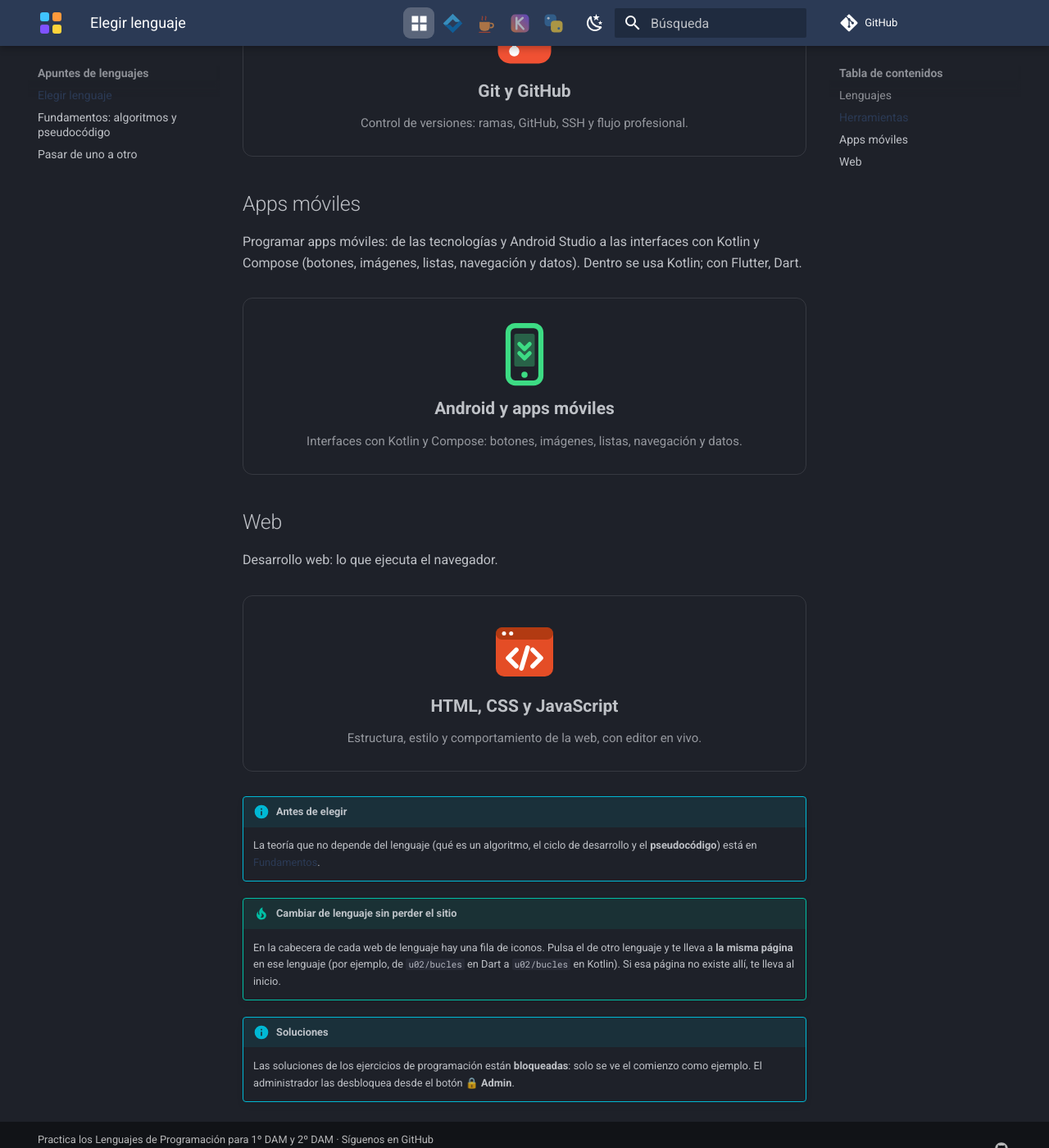
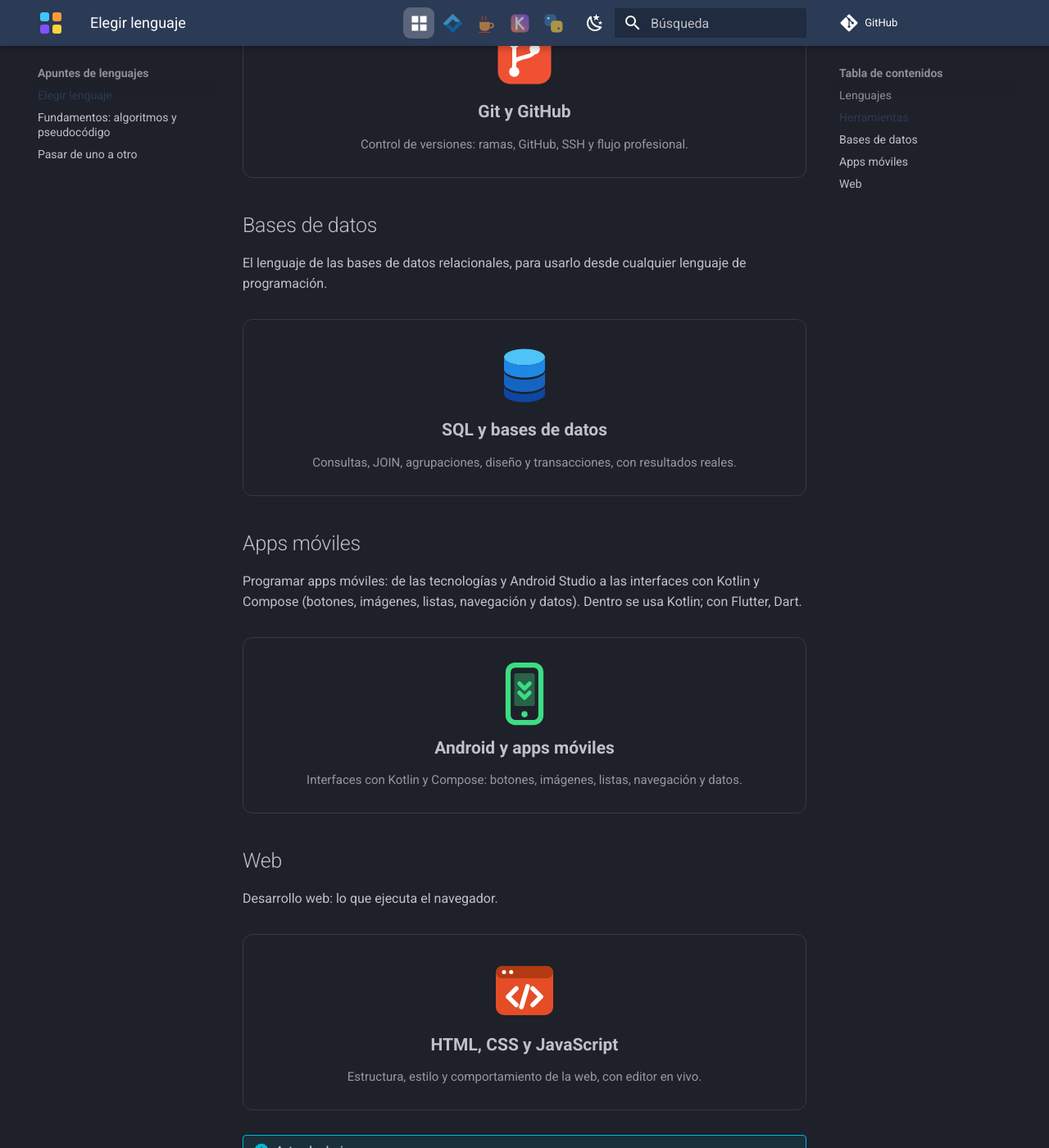
Before and after one commit to apuntes-dam/apuntes-lenguajes, an MkDocs documentation site: the page built from docs/index.md, in a window 1280 px wide and 1400 px high, scrolled down 1246 px. Shown: the whole window at 82% size. Built offline with MkDocs 1.6.1 and Material for MkDocs 9.7.7, drawn with Linux system fonts in a browser that asks for light colours; comment, search, counter and statistics services are not loaded; some of the changed text lies outside the part shown.

Commit message:
Enlace al sitio de SQL y selector de lenguajes actualizado
Co-Authored-By: Claude Sonnet 5.5 <noreply@anthropic.com>

```diff
--- a/docs/assets/lenguajes.js
+++ b/docs/assets/lenguajes.js
@@ -19,6 +19,10 @@
   var here = location.pathname.match(/^\/([^\/]+)\/(.*)$/);
   var repo = here ? here[1] : "";
   var rest = here ? here[2] : "";
+  /* Solo los cuatro lenguajes (y el hub) comparten estructura de páginas. En las demás webs
+     (Git, Android, Web, SQL...) los iconos llevan a la portada del lenguaje, no a la misma ruta. */
+  var ES_LENGUAJE = repo === HUB.repo || LANGS.some(function (l) { return l.repo === repo; });
+  if (!ES_LENGUAJE) rest = "";
 
   /* ---------- Selector de lenguaje ---------- */
   function buildSwitcher() {
--- a/docs/index.md
+++ b/docs/index.md
@@ -1,6 +1,6 @@
 # Practica los Lenguajes de Programación para 1º DAM y 2º DAM
 
-Apuntes y ejercicios de **Dart / Flutter, Java, Kotlin y Python**, y de las herramientas que se usan con ellos (**Git y GitHub**, **Android**, **HTML, CSS y JavaScript**). Los lenguajes comparten estructura: de la unidad 1 (primer programa) a la unidad 9 (bases de datos), con **175 ejercicios** adaptados.
+Apuntes y ejercicios de **Dart / Flutter, Java, Kotlin y Python**, y de las herramientas que se usan con ellos (**Git y GitHub**, **SQL**, **Android**, **HTML, CSS y JavaScript**). Los lenguajes comparten estructura: de la unidad 1 (primer programa) a la unidad 9 (bases de datos), con **175 ejercicios** adaptados.
 
 [Elegir lenguaje](#lenguajes){ .md-button .md-button--primary }
 [Síguenos en GitHub](https://github.com/apuntes-dam/){ .md-button }
@@ -27,6 +27,14 @@ Lo que se usa **con cualquier lenguaje**.
 <a class="lang-card" href="https://apuntes-dam.github.io/git-apuntes/"><svg viewBox="0 0 64 64"><rect x="6" y="6" width="52" height="52" rx="12" fill="#f05133"/><path fill="none" stroke="#fff" stroke-width="4" stroke-linecap="round" d="M22 18v20M22 38c0-8 20-4 20-14"/><circle cx="22" cy="18" r="5" fill="#fff"/><circle cx="22" cy="46" r="5" fill="#fff"/><circle cx="42" cy="24" r="5" fill="#fff"/><path fill="none" stroke="#fff" stroke-width="4" stroke-linecap="round" d="M22 38v3"/></svg><strong>Git y GitHub</strong><span>Control de versiones: ramas, GitHub, SSH y flujo profesional.</span></a>
 </div>
 
+## Bases de datos
+
+El lenguaje de las bases de datos relacionales, para usarlo desde cualquier lenguaje de programación.
+
+<div class="lang-cards">
+<a class="lang-card" href="https://apuntes-dam.github.io/sql-apuntes/"><svg viewBox="0 0 64 64"><ellipse cx="32" cy="14" rx="20" ry="8" fill="#4fc3f7"/><path fill="#1e88e5" d="M12 14v12c0 4.4 9 8 20 8s20-3.6 20-8V14c0 4.4-9 8-20 8s-20-3.6-20-8z"/><path fill="#1565c0" d="M12 28v12c0 4.4 9 8 20 8s20-3.6 20-8V28c0 4.4-9 8-20 8s-20-3.6-20-8z"/><path fill="#0d47a1" d="M12 42v8c0 4.4 9 8 20 8s20-3.6 20-8v-8c0 4.4-9 8-20 8s-20-3.6-20-8z"/></svg><strong>SQL y bases de datos</strong><span>Consultas, JOIN, agrupaciones, diseño y transacciones, con resultados reales.</span></a>
+</div>
+
 ## Apps móviles
 
 Programar apps móviles: de las tecnologías y Android Studio a las interfaces con Kotlin y Compose (botones, imágenes, listas, navegación y datos). Dentro se usa Kotlin; con Flutter, Dart.
@@ -47,7 +55,7 @@ Desarrollo web: lo que ejecuta el navegador.
     La teoría que no depende del lenguaje (qué es un algoritmo, el ciclo de desarrollo y el **pseudocódigo**) está en [Fundamentos](fundamentos.md).
 
 !!! tip "Cambiar de lenguaje sin perder el sitio"
-    En la cabecera de cada web de lenguaje hay una fila de iconos. Pulsa el de otro lenguaje y te lleva a **la misma página** en ese lenguaje (por ejemplo, de `u02/bucles` en Dart a `u02/bucles` en Kotlin). Si esa página no existe allí, te lleva al inicio.
+    En la cabecera de cada web de lenguaje hay una fila de iconos. Pulsa el de otro lenguaje y te lleva a **la misma página** en ese lenguaje (por ejemplo, de `u02/bucles` en Dart a `u02/bucles` en Kotlin). Si esa página no existe allí, te lleva al inicio. En las demás webs (Git, SQL, Android, HTML/CSS/JS), los iconos te llevan directamente a la portada de cada lenguaje.
 
 !!! info "Soluciones"
     Las soluciones de los ejercicios de programación están **bloqueadas**: solo se ve el comienzo como ejemplo. El administrador las desbloquea desde el botón **🔒 Admin**.
```
